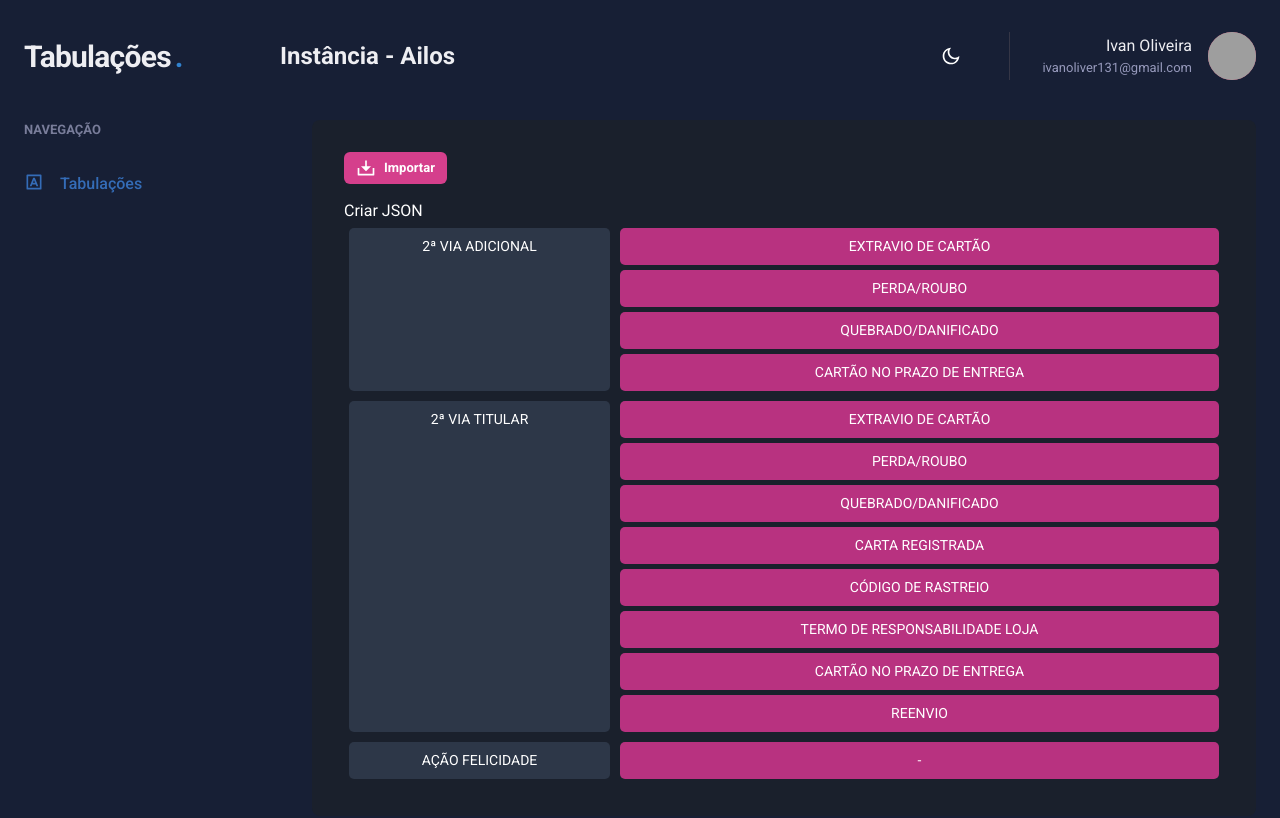
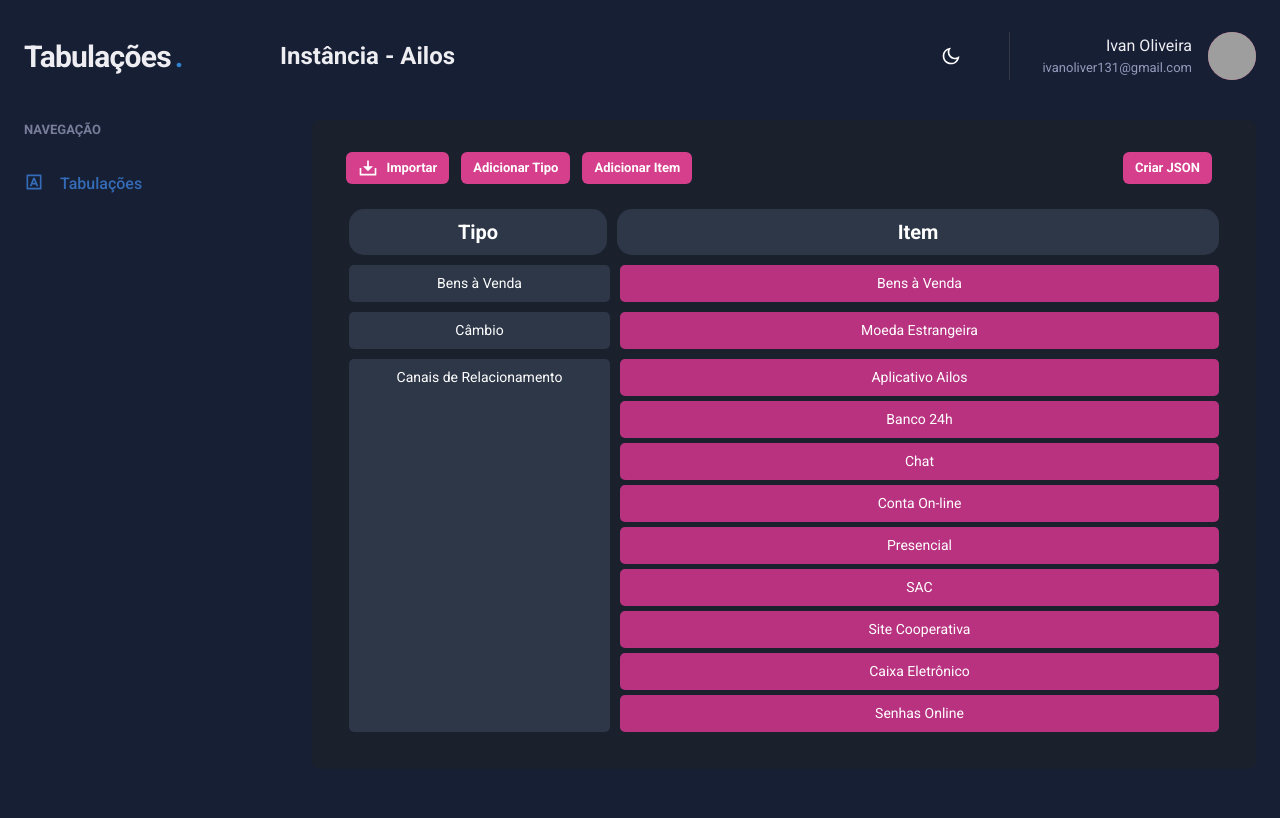
Before and after one commit to luisfellipe/frontend-tabulacoes, a Next.js app: page /tabulations/create in a window 1280 px wide. Shown: the top 818 px of the page. Built offline with nearby package versions, Linux system fonts and the light colour scheme; grey boxes are pictures that could not be loaded; a web font is replaced by a local one; what miragejs would draw is missing.

Commit message:
criação de butões e cabeçário tabela

```diff
--- a/src/components/Subgroups/index.tsx
+++ b/src/components/Subgroups/index.tsx
@@ -1,21 +1,26 @@
 import { Box, Text } from "@chakra-ui/react";
 
-interface SubgroupsProps {
-  subgroups: string[];
+type ItemSubgroups = {
+  item: string;
 }
 
-export function Subgroups({ subgroups }: SubgroupsProps) {
+interface SubgroupsProps {
+  subgroup: ItemSubgroups[];
+}
+
+
+export function Subgroups({ subgroup }: SubgroupsProps) {
   return (
     <>
-      {subgroups.map((subgroup: string) => {
+      {subgroup.map((subgroup: ItemSubgroups) => {
           return (
             <Box
-              key={subgroup}
+              key={subgroup.item}
               bg="pink.600"
               m="5px"
               borderRadius="5px"
             >
-              <Text  p="8px" color="white" fontSize={["10px", "12px", "14px"]} textAlign="center">{subgroup}</Text>
+              <Text  p="8px" color="white" fontSize={["10px", "12px", "14px"]} textAlign="center">{subgroup.item}</Text>
             </Box>
           )
         })
--- a/src/pages/tabulations/create.tsx
+++ b/src/pages/tabulations/create.tsx
@@ -1,4 +1,4 @@
-import { Box, Button, ChakraProvider, Flex, Icon, Text } from "@chakra-ui/react";
+import { Box, Button, ChakraProvider, Flex, Icon, Spacer, Text, Modal, ModalOverlay, ModalContent, ModalHeader, ModalFooter, ModalBody, ModalCloseButton, useDisclosure } from "@chakra-ui/react";
 import { useEffect, useState } from "react";
 import { RiDownload2Line } from "react-icons/ri";
 import { Header } from "../../components/Header";
@@ -7,9 +7,13 @@ import { Subgroups } from "../../components/Subgroups";
 import { StyleHook } from "../../hooks/StyleHook";
 import mockTabulation from "./mock/tabulation.json";
 
+type ItemSubgroups = {
+  item: string;
+}
+
 type ContentType = {
-  group: string;
-  subgroups: string[];
+  item: string;
+  subgroup: ItemSubgroups[];
 }
 
 type NewContentType = {
@@ -18,8 +22,9 @@ type NewContentType = {
 
 // Create Tabulations***
 export default function Create() {
+  const { isOpen, onOpen, onClose } = useDisclosure();
   const theme = StyleHook();
-  const [newContent, setNewContent] = useState<NewContentType>({ content: []});
+  const [newContent, setNewContent] = useState<NewContentType>({ content: [] });
 
   useEffect(() => {
     const constentStringify = JSON.stringify(mockTabulation.content);
@@ -27,7 +32,7 @@ export default function Create() {
     setNewContent({ content: JSON.parse(constentStringify) });
   }, [])
 
-  return(
+  return (
     <ChakraProvider theme={theme}>
       <Box>
         <Header />
@@ -42,39 +47,129 @@ export default function Create() {
             bg="gray.800"
             p="8"
           >
+
+            <Flex
+              mb="5">
+
+              <Box
+                mr="3"
+                ml="2.4">
                 <Button
                   as="a"
                   size="sm"
                   fontSize="small"
                   colorScheme="pink"
                   cursor="pointer"
-              leftIcon={<Icon as={RiDownload2Line}  fontSize="20"/>}
+                  leftIcon={<Icon as={RiDownload2Line} fontSize="20" />}
                 >
                   Importar
                 </Button>
+              </Box>
 
-            <Text
-              mt="15px"
-              color="white"
-            >Criar JSON</Text>
+              <Box
+                mr="3">
+                <Button
+                  as="a"
+                  size="sm"
+                  fontSize="small"
+                  colorScheme="pink"
+                  cursor="pointer"
+                  onClick={onOpen}
+                >Adicionar Tipo
+                </Button>
+                <Modal isOpen={isOpen} onClose={onClose}>
+                  <ModalOverlay />
+                  <ModalContent>
+                    <ModalHeader>Modal Title</ModalHeader>
+                    <ModalCloseButton />
+                    <ModalBody>
+                      Text
+                    </ModalBody>
 
-            { newContent.content.map((content) => {
+                    <ModalFooter>
+                      <Button colorScheme='blue' mr={3} onClick={onClose}>
+                        Close
+                      </Button>
+                      <Button variant='ghost'>Secondary Action</Button>
+                    </ModalFooter>
+                  </ModalContent>
+                </Modal>
+              </Box>
+
+              <Box
+                mr="3">
+                <Button
+                  as="a"
+                  size="sm"
+                  fontSize="small"
+                  colorScheme="pink"
+                  cursor="pointer"
+                >Adicionar Item
+                </Button>
+              </Box>
+
+              <Spacer>
+
+              </Spacer>
+
+              <Box
+                mr="3">
+                <Button
+                  as="a"
+                  size="sm"
+                  fontSize="small"
+                  colorScheme="pink"
+                  cursor="pointer"
+                >Criar JSON
+                </Button>
+              </Box>
+
+            </Flex>
+
+            <Flex
+              maxWidth={1120}
+            >
+
+              <Box
+                bg="gray.700"
+                m="5px"
+                borderRadius="15px"
+                width="30%"
+              >
+                <Text p="8px" color="white" fontSize={["10px", "12px", "20px"]} textAlign="center" fontWeight="bold">Tipo</Text>
+              </Box>
+              <Box
+                flexDirection="row"
+                width="70%"
+                bg="gray.700"
+                m="5px"
+                borderRadius="15px"
+              >
+                <Text p="8px" color="white" fontSize={["10px", "12px", "20px"]} textAlign="center" fontWeight="bold">Item</Text>
+              </Box>
+
+            </Flex>
+
+            {newContent.content.map((content) => {
               return (
                 <Flex
-                    key={content.group}
+                  key={content.item}
                   maxWidth={1120}
                 >
+
                   <Box
                     bg="gray.700"
                     m="5px"
                     borderRadius="5px"
                     width="30%"
                   >
-                      <Text p="8px" color="white" fontSize={["10px", "12px", "14px"]} textAlign="center">{content.group}</Text>
+                    <Text p="8px" color="white" fontSize={["10px", "12px", "14px"]} textAlign="center">{content.item}</Text>
                   </Box>
 
-                    <Box flexDirection="row" width="70%">
-                      <Subgroups subgroups={content.subgroups} />
+                  <Box
+                    flexDirection="row"
+                    width="70%">
+                    <Subgroups subgroup={content.subgroup} />
                   </Box>
 
                 </Flex>
--- a/src/pages/tabulations/mock/tabulation.json
+++ b/src/pages/tabulations/mock/tabulation.json
@@ -1,31 +1,51 @@
 {
   "content": [
     {
-      "group": "2ª VIA ADICIONAL",
-      "subgroups": [
-        "EXTRAVIO DE CARTÃO",
-        "PERDA/ROUBO",
-        "QUEBRADO/DANIFICADO",
-        "CARTÃO NO PRAZO DE ENTREGA"
+      "item": "Bens à Venda",
+      "subgroup": [
+        {
+          "item": "Bens à Venda"
+        }
       ]
     },
     {
-      "group": "2ª VIA TITULAR",
-      "subgroups": [
-        "EXTRAVIO DE CARTÃO",
-        "PERDA/ROUBO",
-        "QUEBRADO/DANIFICADO",
-        "CARTA REGISTRADA",
-        "CÓDIGO DE RASTREIO",
-        "TERMO DE RESPONSABILIDADE LOJA",
-        "CARTÃO NO PRAZO DE ENTREGA",
-        "REENVIO"
+      "item": "Câmbio",
+      "subgroup": [
+        {
+          "item": "Moeda Estrangeira"
+        }
       ]
     },
     {
-      "group": "AÇÃO FELICIDADE",
-      "subgroups": [
-        "-"
+      "item": "Canais de Relacionamento",
+      "subgroup": [
+        {
+          "item": "Aplicativo Ailos"
+        },
+        {
+          "item": "Banco 24h"
+        },
+        {
+          "item": "Chat"
+        },
+        {
+          "item": "Conta On-line"
+        },
+        {
+          "item": "Presencial"
+        },
+        {
+          "item": "SAC"
+        },
+        {
+          "item": "Site Cooperativa"
+        },
+        {
+          "item": "Caixa Eletrônico"
+        },
+        {
+          "item": "Senhas Online"
+        }
       ]
     }
   ]
```
Also changed, not shown: 1 other file (tests, documents, lock files or other folders). Lines whose indentation alone changed are shown as unchanged.
